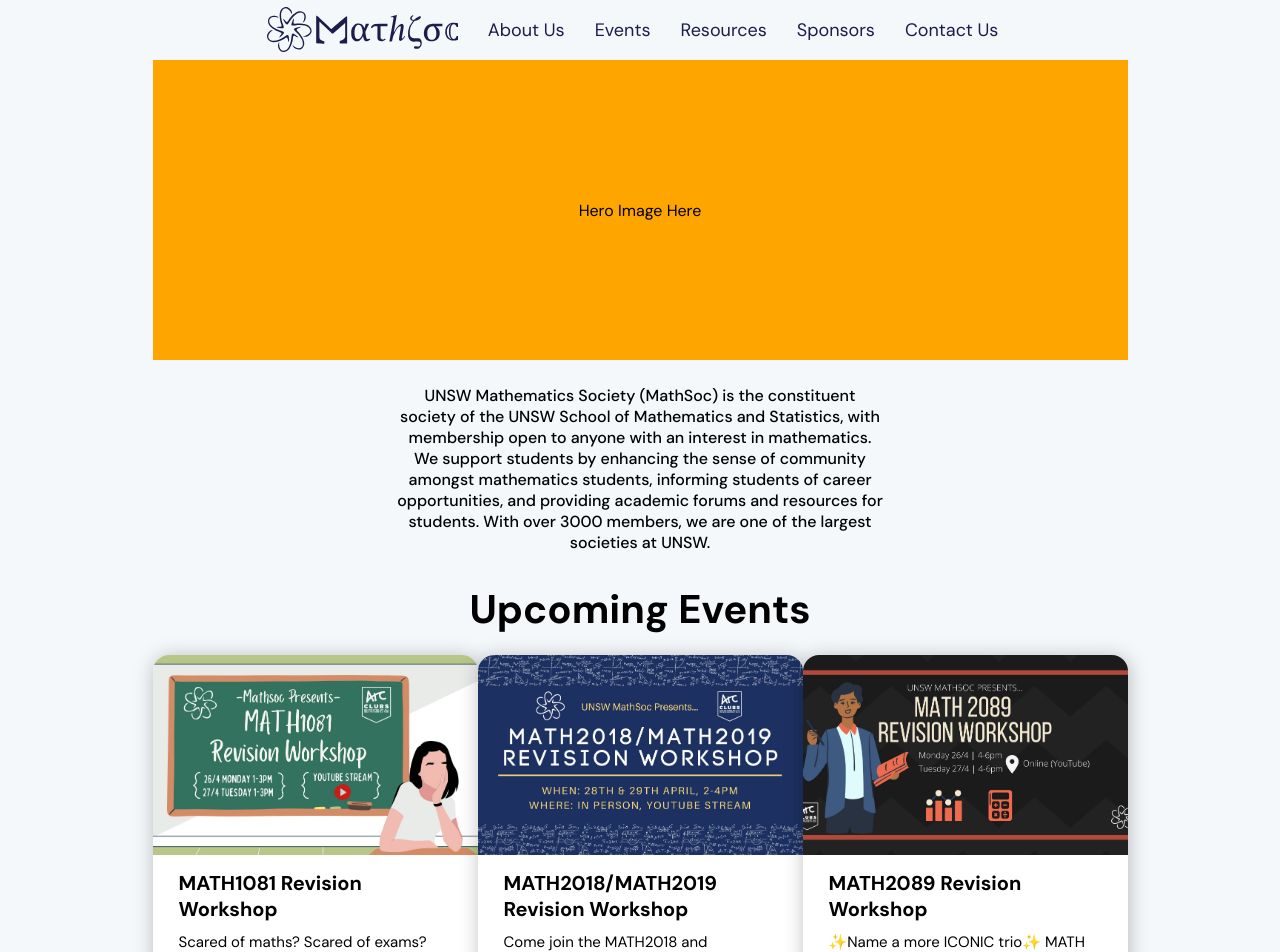
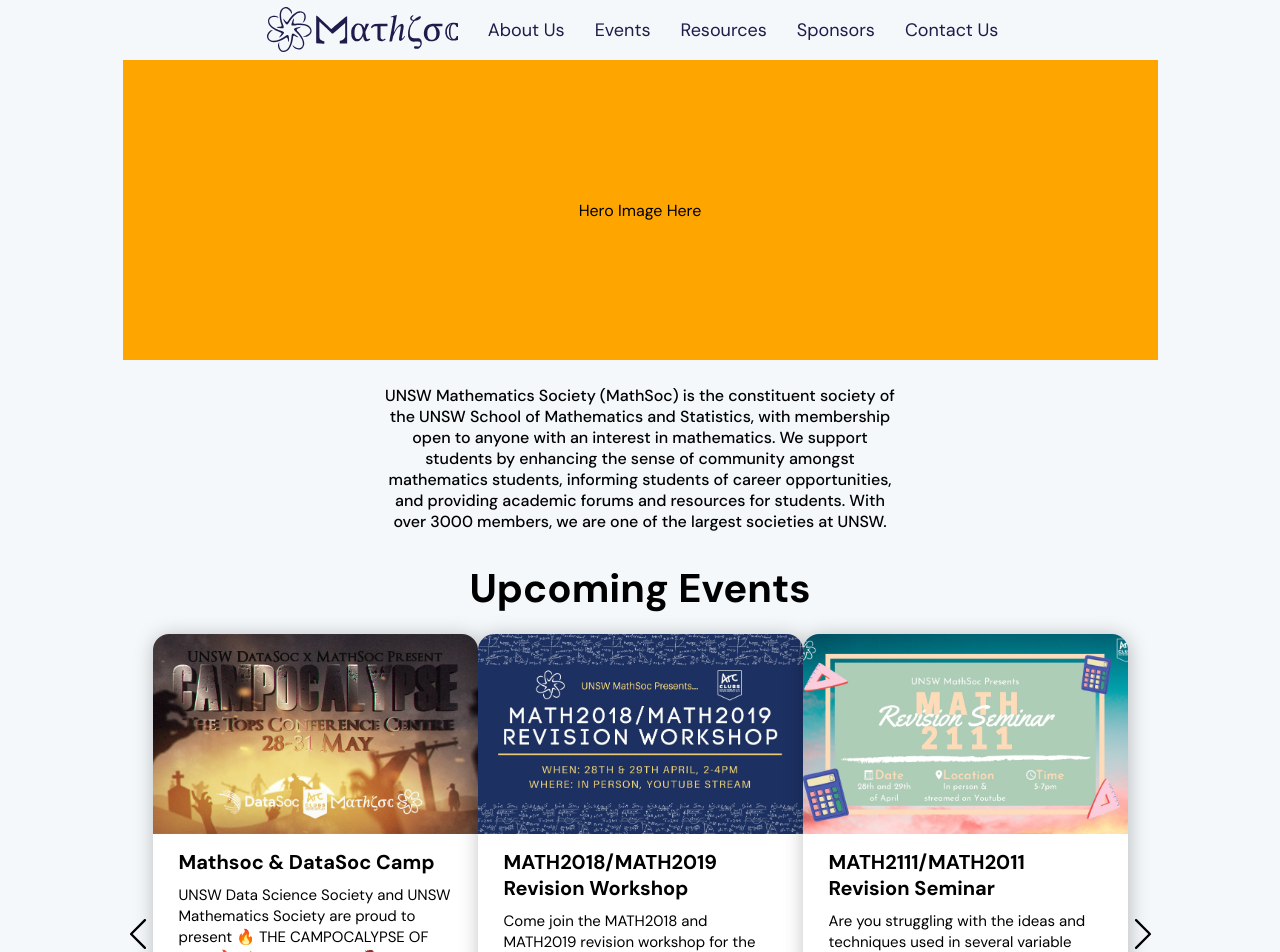
Before and after one commit to MathSocUNSW/mathsoc-website, a Next.js app in the folder frontend/: page / in a window 1280 px wide. Shown: the top 952 px of the page. Built offline with nearby package versions, Linux system fonts and the light colour scheme.

Commit message:
Feature: Upcoming events scrolling

```diff
--- a/frontend/src/data/eventData.ts
+++ b/frontend/src/data/eventData.ts
@@ -203,8 +203,8 @@ const eventData: Array<eventDetails> = [
     In celebration of Pi Day, MathSoc is giving away free pies for all MathSoc members! 🥳
     Don’t be like π and go on forever by cramming for midterms non-stop. Take a break and treat yo self to some well deserved and delicious pies 🤤. Your wellbeing matters too! ❤️
     Please have you student ID card with your MathSoc sticker ready in order to collect your free pie 🤩`,
-    startDate: '29-04-2021',
-    endDate: '29-04-2021',
+    startDate: '29-03-2021',
+    endDate: '29-03-2021',
     externalLink: 'https://www.facebook.com/events/1151411998637299/',
     detailList: [
       { name: 'When', text: '29th March 2021, 2-4PM' },
--- a/frontend/src/pages/index.tsx
+++ b/frontend/src/pages/index.tsx
@@ -1,15 +1,53 @@
+import moment from 'moment';
+
 import React from 'react';
 import Head from 'next/head';
 import Hero from '../components/Hero';
 import styles from 'src/styles/index.module.scss';
 import Card from 'src/components/Card';
-import eventData from 'src/data/eventData';
+import eventData, { eventDetails } from 'src/data/eventData';
 
-const figureOutWhatEventsToShow = () => {
-  return [eventData[0], eventData[1], eventData[2]];
+const sortEndDateDecreasing = (x: eventDetails, y: eventDetails): number => {
+  if (moment(x.endDate, 'DD-MM-YYYY').valueOf() > moment(y.endDate, 'DD-MM-YYYY').valueOf())
+    return -1;
+  if (moment(x.endDate, 'DD-MM-YYYY').valueOf() < moment(y.endDate, 'DD-MM-YYYY').valueOf())
+    return 1;
+  return 0;
 };
 
-export default function index() {
+const sortStartDateDecreasing = (x: eventDetails, y: eventDetails): number => {
+  if (moment(x.startDate, 'DD-MM-YYYY').valueOf() > moment(y.startDate, 'DD-MM-YYYY').valueOf())
+    return -1;
+  if (moment(x.startDate, 'DD-MM-YYYY').valueOf() < moment(y.startDate, 'DD-MM-YYYY').valueOf())
+    return 1;
+  return 0;
+};
+
+const checkIndex = (index: number): number => {
+  const length = eventData.length;
+  const modNum = index % length;
+  if (modNum < 0) return modNum + length;
+  return modNum;
+};
+
+/**
+ *
+ * @param eventIndex integer
+ * @returns array of 3 eventData
+ */
+const figureOutWhatEventsToShow = (eventIndex: number) => {
+  eventData.sort(sortStartDateDecreasing);
+  eventData.sort(sortEndDateDecreasing);
+  return [
+    eventData[checkIndex(eventIndex)],
+    eventData[checkIndex(eventIndex + 1)],
+    eventData[checkIndex(eventIndex + 2)]
+  ];
+};
+
+export default function Index() {
+  const [eventIndex, setEventIndex] = React.useState(0);
+
   return (
     <section>
       <Head>
@@ -29,9 +67,23 @@ export default function index() {
         <section className={styles.newEventsContainer}>
           <h1 className={styles.newEventsTitle}>Upcoming Events</h1>
           <div className={styles.events}>
-            {figureOutWhatEventsToShow().map((x, index) => (
+            <img
+              src='/images/leftArrow.svg'
+              className={styles.arrows}
+              aria-label='back arrow'
+              alt='back arrow'
+              onClick={() => setEventIndex(eventIndex - 1)}
+            />
+            {figureOutWhatEventsToShow(eventIndex).map((x, index) => (
               <Card key={index} {...x} />
             ))}
+            <img
+              src='/images/rightArrow.svg'
+              className={styles.arrows}
+              aria-label='forward arrow'
+              alt='forward arrow'
+              onClick={() => setEventIndex(eventIndex + 1)}
+            />
           </div>
         </section>
       </section>
--- a/frontend/src/styles/index.module.scss
+++ b/frontend/src/styles/index.module.scss
@@ -28,5 +28,14 @@
 .events {
   display: flex;
   flex-direction: row;
-  justify-content: space-around;
+  justify-content: space-between;
+  align-items: center;
 }
+
+.arrows {
+  height: 30px;
+  width: 30px;
+  &:hover {
+    cursor: pointer;
+  }
+}
```
Also changed, not shown: frontend/public/images/leftArrow.svg (added), frontend/public/images/rightArrow.svg (added).
